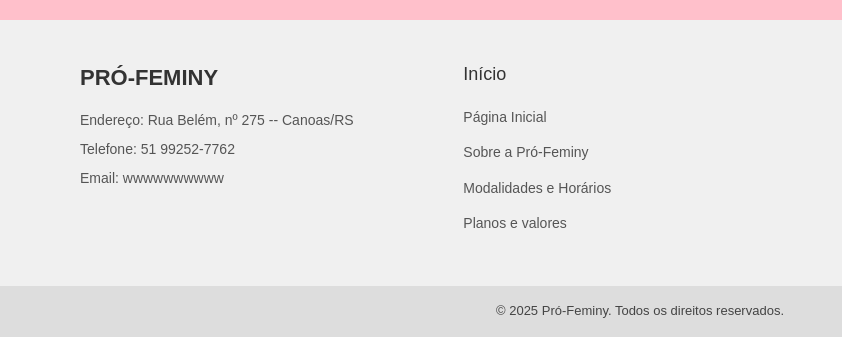
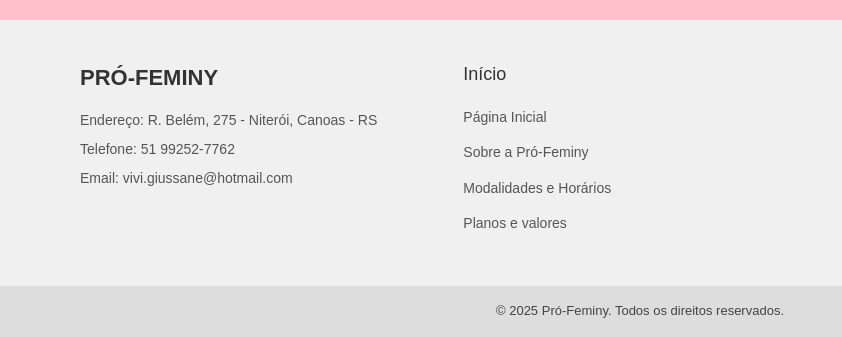
Before and after one commit to AlanCarrassai/Site, a plain HTML site: page index.html in a window 1280 px wide. Shown: the part 1669-2006 px from the top of the page, 0-842 px from the left. Drawn offline with Linux system fonts and the light colour scheme.

Commit message:
adicionado email e substituída a escrita da localização

```diff
--- a/index.html
+++ b/index.html
@@ -118,9 +118,9 @@
         <div class="container footer-content">
             <div class="footer-column footer-info">
                 <h3>PRÓ-FEMINY</h3>
-                <p>Endereço: Rua Belém, nº 275 -- Canoas/RS</p>
+                <p>Endereço: R. Belém, 275 - Niterói, Canoas - RS</p>
                 <p>Telefone: <a href="tel:+5551992527762">51 99252-7762</a></p>
-                <p>Email: wwwwwwwwww</p>
+                <p>Email: vivi.giussane@hotmail.com</p>
             </div>
             <div class="footer-column footer-links">
                 <h4>Início</h4>
```
